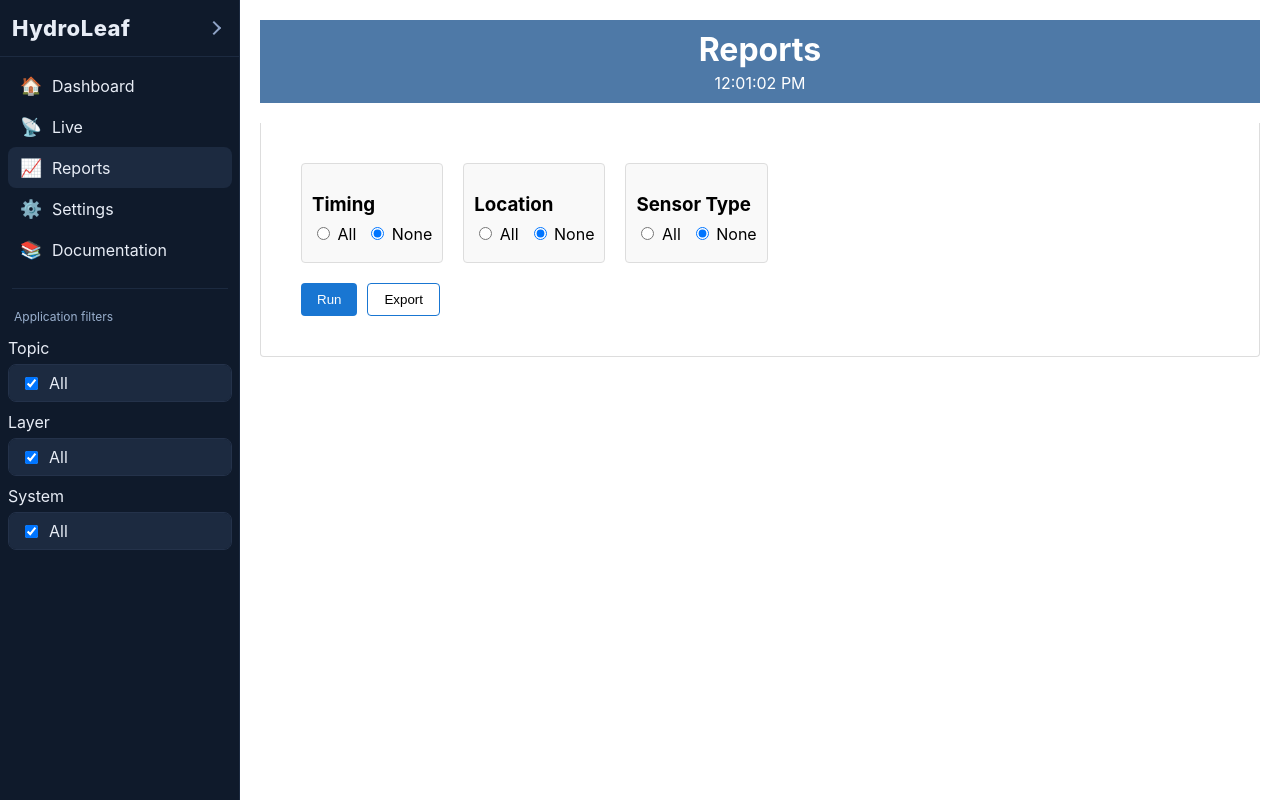
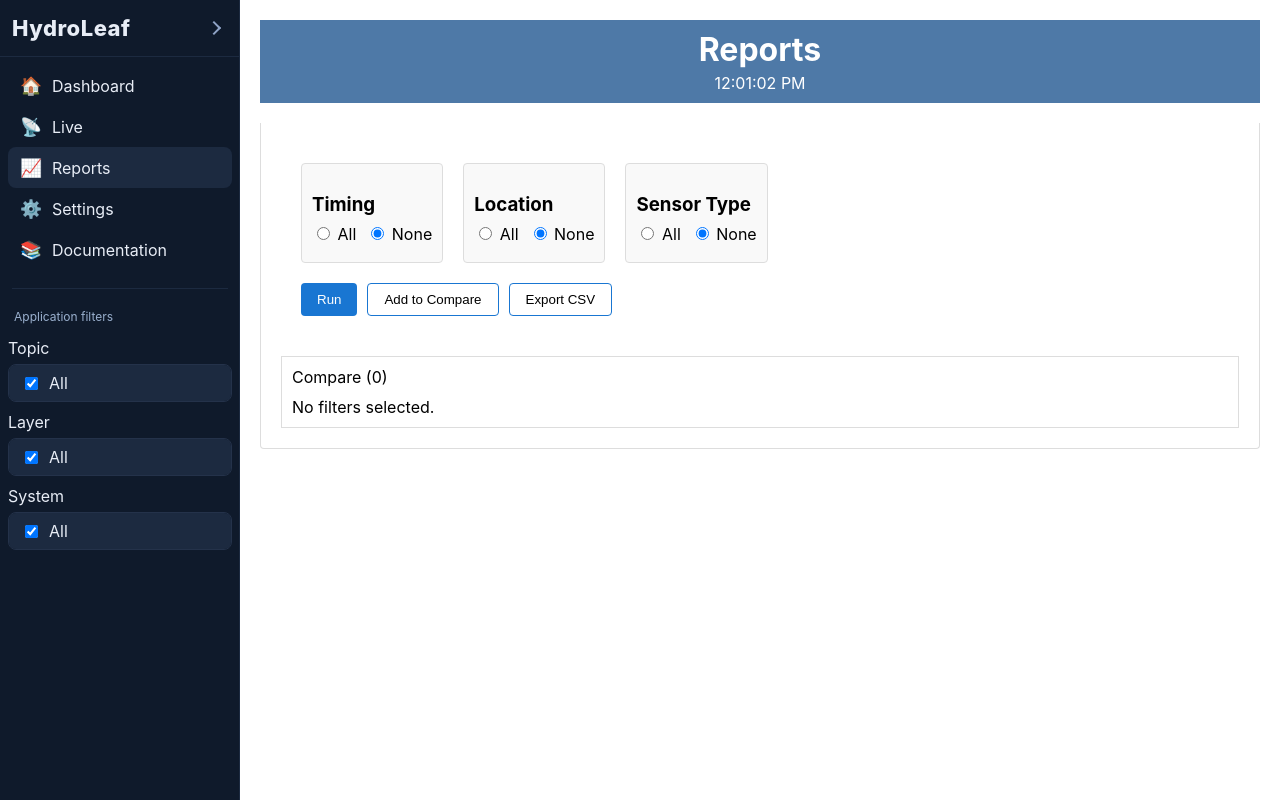
Before and after one commit to bahramali/NFTMonitoring, a React (Vite) app: page /reports in a window 1280 px wide. Built offline with nearby package versions, Linux system fonts and the light colour scheme.

Commit message:
Add ComparePanel component

```diff
--- /dev/null
+++ b/src/components/reports/ComparePanel.jsx
@@ -0,0 +1,29 @@
+import React from 'react';
+
+function ComparePanel({ items = [], onClear }) {
+  return (
+    <div style={{ border: '1px solid #ddd', padding: '10px', marginTop: '20px' }}>
+      <div style={{ display: 'flex', justifyContent: 'space-between', marginBottom: '10px' }}>
+        <div>Compare ({items.length})</div>
+        {items.length > 0 && (
+          <button type="button" onClick={onClear}>Clear All</button>
+        )}
+      </div>
+      <div style={{ maxHeight: '150px', overflowY: 'auto' }}>
+        {items.length === 0 ? (
+          <div>No filters selected.</div>
+        ) : (
+          <ul style={{ paddingLeft: '20px', margin: 0 }}>
+            {items.map((f, idx) => (
+              <li key={idx}>
+                Timing: {f.timing?.join(', ') || 'None'}; Location: {f.location?.join(', ') || 'None'}; Sensor: {f.sensorType?.join(', ') || 'None'}
+              </li>
+            ))}
+          </ul>
+        )}
+      </div>
+    </div>
+  );
+}
+
+export default ComparePanel;
--- a/src/components/reports/ReportsUX.jsx
+++ b/src/components/reports/ReportsUX.jsx
@@ -5,7 +5,7 @@ import SensorTypeFilters from './SensorTypeFilters';
 import { useFilters } from '../../context/FiltersContext';
 import styles from './ReportsUX.module.css';
 
-function ReportsUX({ onRun, onExport }) {
+function ReportsUX({ onRun, onExport, onAddToCompare }) {
   const { timing, location, sensorType } = useFilters();
   const filters = { timing, location, sensorType };
 
@@ -27,9 +27,16 @@ function ReportsUX({ onRun, onExport }) {
         <button
           type="button"
           className={styles.exportButton}
+          onClick={() => onAddToCompare?.(filters)}
+        >
+          Add to Compare
+        </button>
+        <button
+          type="button"
+          className={styles.exportButton}
           onClick={() => onExport?.(filters)}
         >
-          Export
+          Export CSV
         </button>
       </div>
     </div>
--- a/src/pages/ReportsPage.jsx
+++ b/src/pages/ReportsPage.jsx
@@ -1,25 +1,53 @@
-import React from 'react';
+import React, { useState } from 'react';
 
 import Header from '../components/Header';
 import ReportsUX from '../components/reports/ReportsUX';
+import ComparePanel from '../components/reports/ComparePanel';
 import styles from '../components/SensorDashboard.module.css';
 
 function ReportsPage() {
+  const [compareList, setCompareList] = useState([]);
+
   const handleRun = (filters) => {
     // Placeholder for data fetching logic
     console.log('Run report', filters);
   };
 
-  const handleExport = (filters) => {
-    console.log('Export report', filters);
+  const addToCompare = (filters) => {
+    setCompareList((prev) => [...prev, filters]);
   };
+
+  const handleExport = () => {
+    if (typeof document === 'undefined') return;
+    const rows = Array.from(document.querySelectorAll('table tr'));
+    if (!rows.length) return;
+    const csv = rows
+      .map((row) =>
+        Array.from(row.querySelectorAll('th,td'))
+          .map((cell) => `"${cell.textContent.replace(/"/g, '""')}"`)
+          .join(',')
+      )
+      .join('\n');
+    const blob = new Blob([csv], { type: 'text/csv' });
+    const url = URL.createObjectURL(blob);
+    const a = document.createElement('a');
+    a.href = url;
+    a.download = 'report.csv';
+    document.body.appendChild(a);
+    a.click();
+    document.body.removeChild(a);
+    URL.revokeObjectURL(url);
+  };
+
+  const clearCompare = () => setCompareList([]);
 
   return (
     <div className={styles.dashboard}>
       <Header title="Reports" />
       <div className={styles.section}>
         <div className={styles.sectionBody}>
-          <ReportsUX onRun={handleRun} onExport={handleExport} />
+          <ReportsUX onRun={handleRun} onExport={handleExport} onAddToCompare={addToCompare} />
+          <ComparePanel items={compareList} onClear={clearCompare} />
         </div>
       </div>
     </div>
```
